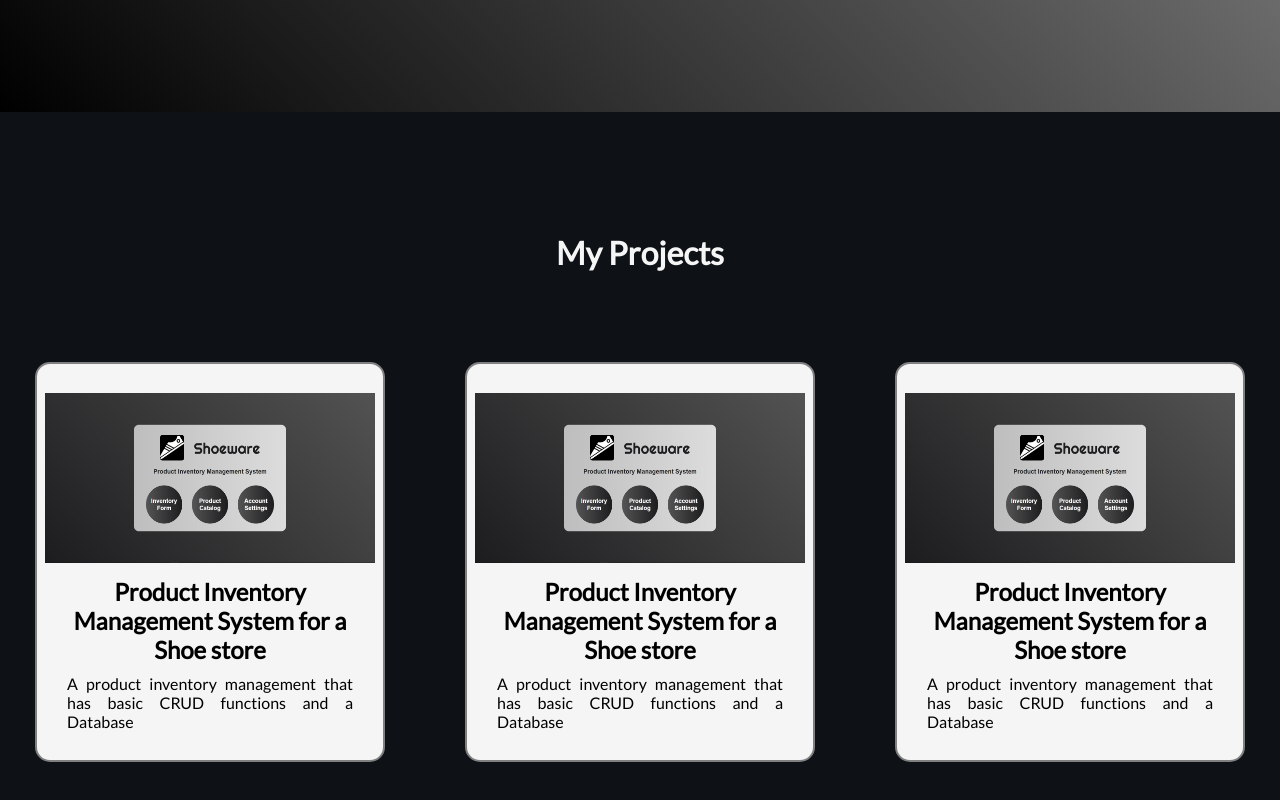
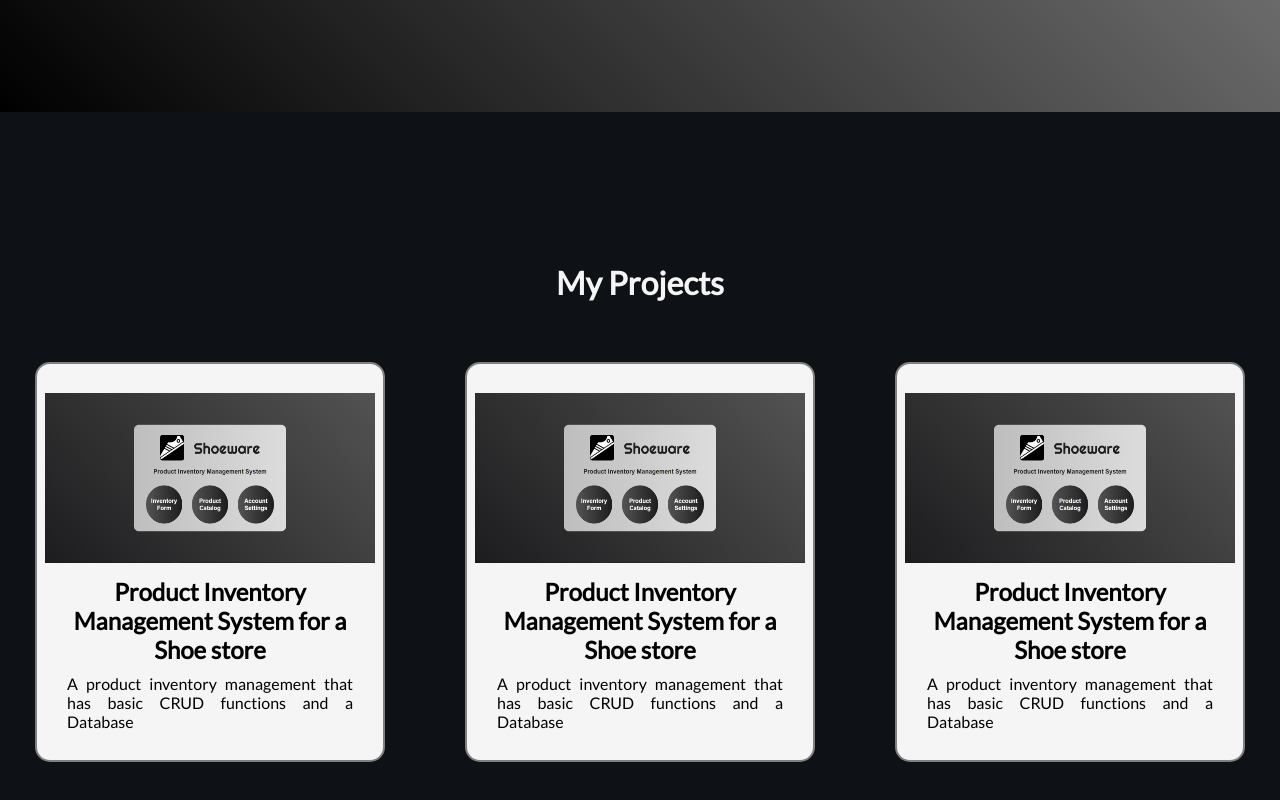
Before and after one commit to rafimps18/Portfolio, a React (Vite) app: page / in a window 1280 px wide. Shown: the part 668-1468 px from the top of the page. Built offline with nearby package versions, Linux system fonts and the light colour scheme.

Commit message:
Made some small changes

```diff
--- a/src/components/projects/Projects.css
+++ b/src/components/projects/Projects.css
@@ -8,13 +8,9 @@
   justify-content: center;
 }
 
-h1 {
+.my-projects-header {
   text-align: center;
-  margin-bottom: 60px;
-}
-
-.projects-header {
-  background-color: inherit;
+  margin: 30px 0px;
   color: whitesmoke;
 }
 
--- a/src/components/projects/Projects.tsx
+++ b/src/components/projects/Projects.tsx
@@ -6,7 +6,7 @@ const Projects = () => {
     return (
         <div id="my_projects" className="projects-container-main">
             <div className="projects-header">
-                <h1>My Projects</h1>
+                <h1 className="my-projects-header">My Projects</h1>
             </div>
             <div className="projects-catalog" id="projects-catalog">
 
```
